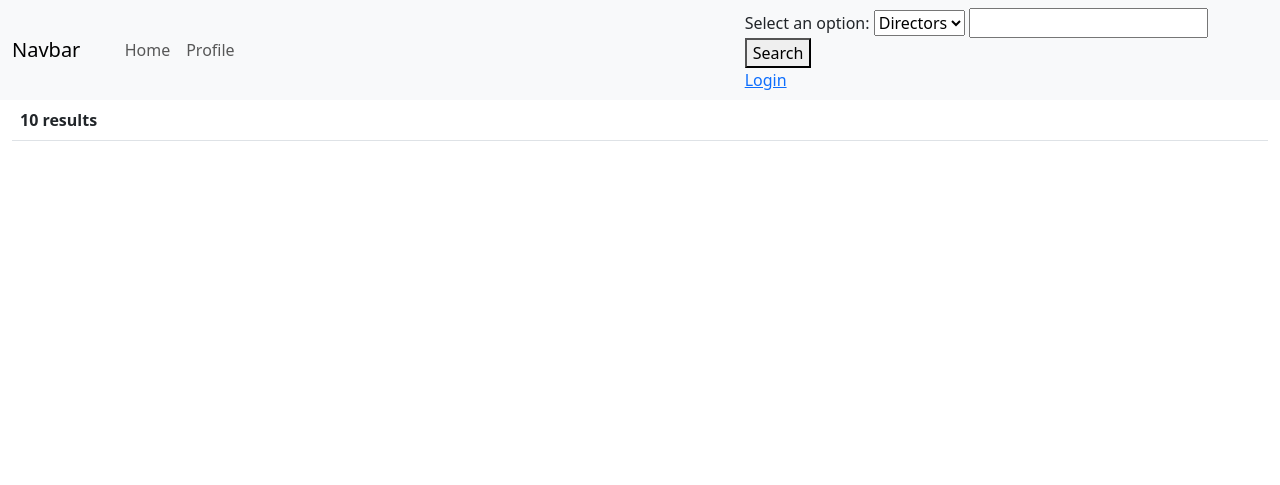
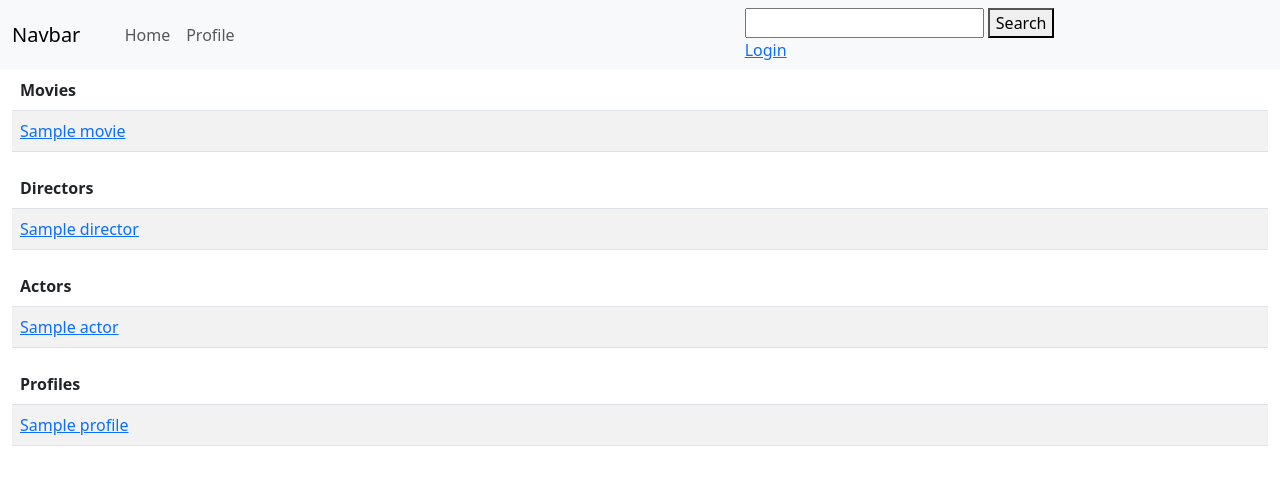
Before and after one commit to xrando/Database-Systems-Project, a Flask app: template templates/search.html in a window 1280 px wide. Shown: the top 485 px of the page. Run offline with Flask 3, Linux system fonts and the light colour scheme; the template is opened without the code that fills it: most values are stand-ins (such as "Sample title", 1, 10 or a date in 2020); lists and menus that the app fills with data are empty; parts of the project's set-up code (start-up, migrations or seed data) failed here and were passed over.

Commit message:
Combined search filters
Combined search filters

```diff
--- a/templates/base.html
+++ b/templates/base.html
@@ -75,13 +75,13 @@
         </div>
         <div class="col-md-5 text-right">
             <form method="POST" action="/search">
-                <label for="choice">Select an option:</label>
-                <select name="choice" id="choice">
-                    <option value="director">Directors</option>
-                    <option value="actor">Actors</option>
-                    <option value="movie">Movie</option>
-                    <option value="profile">Profile</option>
-                </select>
+{#                <label for="choice">Select an option:</label>#}
+{#                <select name="choice" id="choice">#}
+{#                    <option value="director">Directors</option>#}
+{#                    <option value="actor">Actors</option>#}
+{#                    <option value="movie">Movie</option>#}
+{#                    <option value="profile">Profile</option>#}
+{#                </select>#}
                 <input type="text" name="search" id="search"/>
                 <button type="submit">Search</button>
             </form>
--- a/templates/search.html
+++ b/templates/search.html
@@ -1,24 +1,65 @@
-{% extends 'base.html' %} {% block content %} {#display search results#}
+{% extends 'base.html' %} {% block content %}
 <div class="container-fluid">
   <table class="table table-striped">
     <thead>
       <tr>
-        <th>{{ choice }} results</th>
+        <th>Movies</th>
       </tr>
     </thead>
     <tbody>
-      {% for result in results %}
+      {% for movie in movies %}
       <tr>
-        {% if choice == 'movie' %}
-        <td><a href="/{{ choice }}/{{ result[1] }}">{{ result[1] }}</a></td>
-        {% elif choice == 'director' %}
-        <td><a href="/{{ choice }}/{{ result[2] }}">{{ result[1] }}</a></td>
-        {% elif choice == 'actor' %}
-        <td><a href="/{{ choice }}/{{ result[2] }}">{{ result[1] }}</a></td>
-        {% elif choice == 'profile' %}
-        <td><a href="/{{ choice }}/{{ result[0] }}">{{ result[3] }}</a></td>
+        <td><a href="/movie/{{ movie[1] }}">{{ movie[1] }}</a></td>
       </tr>
-      {% endif %} {% endfor %}
+      {% endfor %}
+    </tbody>
+  </table>
+</div>
+<div class="container-fluid">
+  <table class="table table-striped">
+    <thead>
+      <tr>
+        <th>Directors</th>
+      </tr>
+    </thead>
+    <tbody>
+      {% for director in directors %}
+      <tr>
+        <td><a href="/director/{{ director[2] }}">{{ director[1] }}</a></td>
+      </tr>
+      {% endfor %}
+    </tbody>
+  </table>
+</div>
+<div class="container-fluid">
+  <table class="table table-striped">
+    <thead>
+      <tr>
+        <th>Actors</th>
+      </tr>
+    </thead>
+    <tbody>
+      {% for actor in actors %}
+      <tr>
+        <td><a href="/actor/{{ actor[2] }}">{{ actor[1] }}</a></td>
+      </tr>
+      {% endfor %}
+    </tbody>
+  </table>
+</div>
+<div class="container-fluid">
+  <table class="table table-striped">
+    <thead>
+      <tr>
+        <th>Profiles</th>
+      </tr>
+    </thead>
+    <tbody>
+      {% for profile in profiles %}
+      <tr>
+        <td><a href="/profile/{{ profile[0] }}">{{ profile[3] }}</a></td>
+      </tr>
+      {% endfor %}
     </tbody>
   </table>
 </div>
```
Also changed, not shown: routes/Search.py (+22 -18 lines).
